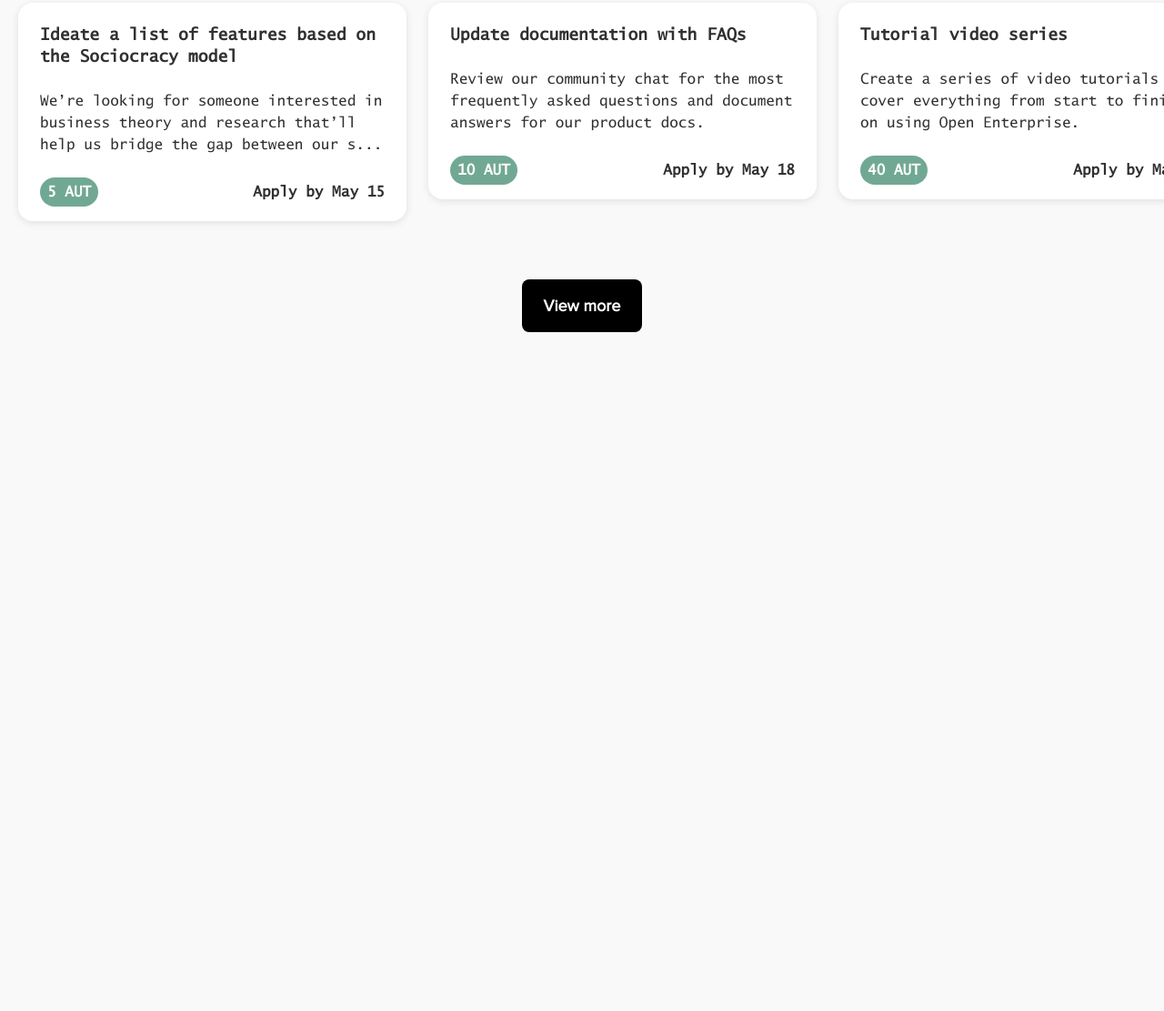
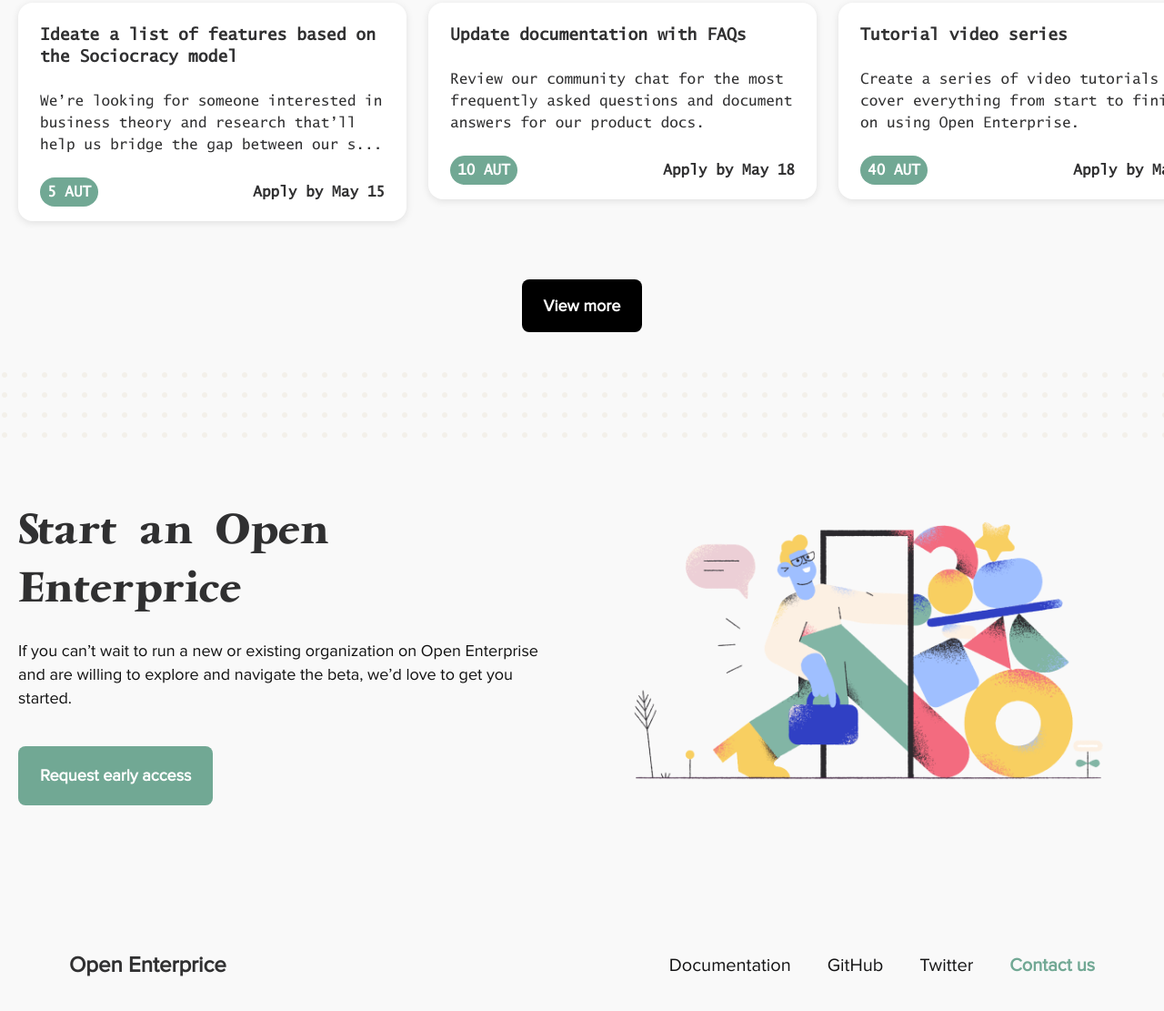
Before and after one commit to alexvlasov182/concept, a website built with webpack: page src/index.html in a window 1280 px wide. Shown: the part 3737-4848 px from the top of the page at 91% size. Before the commit the page ends 4102 px from the top, so only its background shows below. Built offline with nearby package versions, Linux system fonts and the light colour scheme.

Commit message:
finist footer && and full desktop verion

```diff
--- /dev/null
+++ b/src/assets/scss/blocks/_footer.scss
@@ -0,0 +1,42 @@
+.footer {
+  margin-top: 120px;
+  position: relative;
+  min-height: 120px;
+  padding: 0 56px 0 56px;
+  &__wrapper {
+    padding-top: 40px;
+    display: flex;
+    justify-content: space-between;
+    align-items: center;
+  }
+  &__logo {
+    a {
+      font-weight: 700;
+      font-size: 24px;
+      line-height: 32px;
+      color: $secondary-color;
+    }
+  }
+  &__list {
+    display: flex;
+    justify-content: center;
+    align-items: center;
+    li {
+      margin-right: 40px;
+      font-family: $secondFont;
+      font-weight: 500;
+      font-size: 20px;
+      line-height: 24px;
+      a {
+        color: #131314;
+      }
+      &:last-child {
+        margin-right: 0;
+      }
+    }
+  }
+  .primary-color {
+    color: $primary-color;
+    font-weight: 700;
+  }
+}
--- /dev/null
+++ b/src/assets/scss/blocks/_start.scss
@@ -0,0 +1,24 @@
+.start {
+  margin-top: 44px;
+  padding: 0;
+  background: url('../img/start-top.png');
+  background-repeat: repeat-x;
+  &__wrapper {
+    padding-top: 140px;
+    display: grid;
+    grid-template-columns: 1fr 1fr;
+    gap: 40px;
+    justify-content: center;
+    align-items: center;
+  }
+  &__subtitle {
+    margin-top: 24px;
+    font-style: normal;
+    font-weight: normal;
+    font-size: 18px;
+    line-height: 26px;
+  }
+  &__btns-left {
+    margin-top: 40px;
+  }
+}
--- a/src/assets/scss/blocks/_title.scss
+++ b/src/assets/scss/blocks/_title.scss
@@ -21,6 +21,9 @@
   &_center {
     text-align: center;
   }
+  &_bottom-promo {
+    font-size: 46px;
+  }
 }
 
 // Subtitle
--- a/src/assets/scss/main.scss
+++ b/src/assets/scss/main.scss
@@ -13,6 +13,8 @@
 @import 'blocks/kickstart';
 @import 'blocks/engage';
 @import 'blocks/help';
+@import 'blocks/start';
+@import 'blocks/footer';
 
 html {
   line-height: $mainLineHeight;
--- a/src/index.html
+++ b/src/index.html
@@ -408,6 +408,7 @@
           </div>
         </div>
       </section>
+
       <section class="help">
         <div class="container">
           <div class="help__section-title">
@@ -477,9 +478,47 @@
           </div>
         </div>
       </section>
-      <!-- <section class=""></section> -->
+
+      <section class="start">
+        <div class="container">
+          <div class="start__wrapper">
+            <div class="start__content">
+              <h2 class="title title_bottom-promo">Start an Open Enterprice</h2>
+              <p class="start__subtitle">
+                If you can’t wait to run a new or existing organization on Open
+                Enterprise and are willing to explore and navigate the beta,
+                we’d love to get you started.
+              </p>
+              <div class="start__btns-left">
+                <a href="#" class="btn">Request early access</a>
+              </div>
+            </div>
+            <div class="start__img">
+              <img src="/assets/img/start-img.png" alt="start" />
+            </div>
+          </div>
+        </div>
+      </section>
     </main>
 
-    <footer class="footer"></footer>
+    <footer class="footer">
+      <div class="container">
+        <div class="footer__wrapper">
+          <div class="footer__logo">
+            <a href="#"> Open Enterprice </a>
+          </div>
+          <div>
+            <ul class="footer__list">
+              <li class="footer__item"><a href="#">Documentation</a></li>
+              <li class="footer__item"><a href="#">GitHub</a></li>
+              <li class="footer__item"><a href="#">Twitter</a></li>
+              <li class="footer__item">
+                <a class="primary-color" href="#">Contact us</a>
+              </li>
+            </ul>
+          </div>
+        </div>
+      </div>
+    </footer>
   </body>
 </html>
```
Also changed, not shown: src/assets/img/start-top.png (added).
